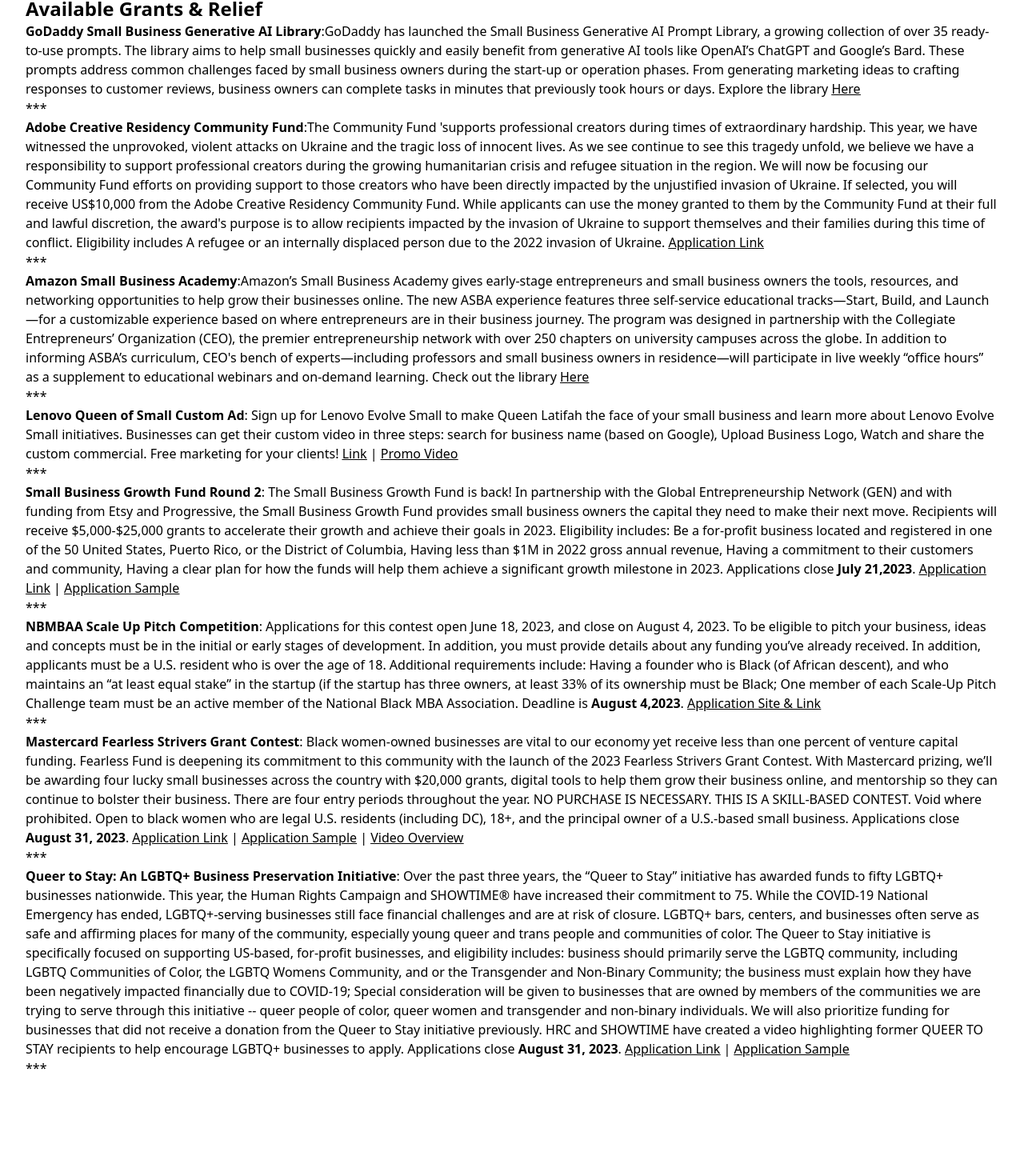
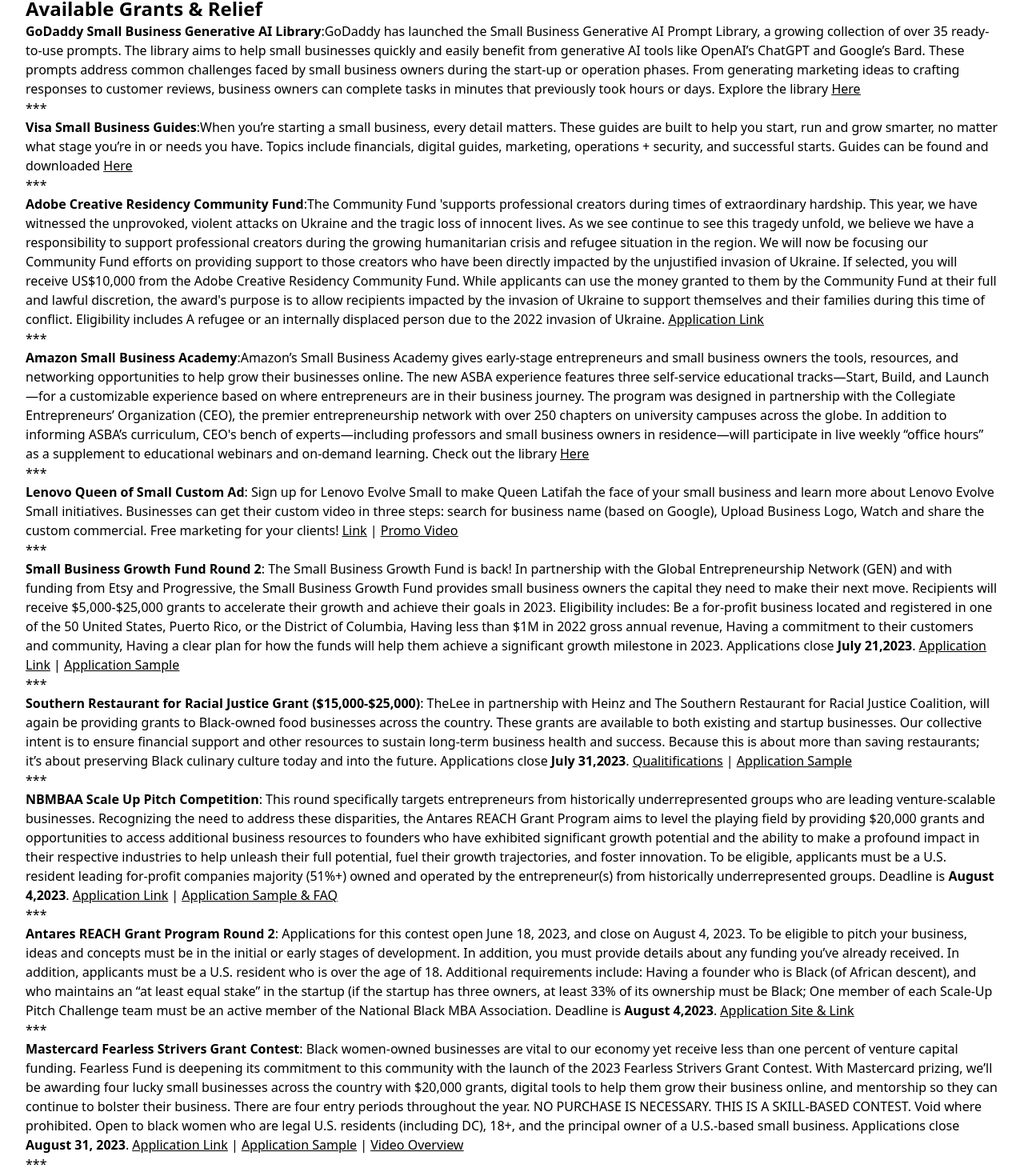
Before and after one commit to ericagirges/cnpp-website, a Next.js app in the folder app/: page /components/ResourcesContent in a window 1280 px wide. Shown: the part 1165-2635 px from the top of the page at 80% size. Built offline with nearby package versions, Linux system fonts and the light colour scheme.

Commit message:
Update ResourcesContent.js

```diff
--- a/app/pages/components/ResourcesContent.js
+++ b/app/pages/components/ResourcesContent.js
@@ -47,6 +47,8 @@ const TextComponent = () => (
     </h2>
 <p><b>GoDaddy Small Business Generative AI Library</b>:GoDaddy has launched the Small Business Generative AI Prompt Library, a growing collection of over 35 ready-to-use prompts. The library aims to help small businesses quickly and easily benefit from generative AI tools like OpenAI’s ChatGPT and Google’s Bard. These prompts address common challenges faced by small business owners during the start-up or operation phases. From generating marketing ideas to crafting responses to customer reviews, business owners can complete tasks in minutes that previously took hours or days. Explore the library <u><a href="https://www.godaddy.com/garage/ai-prompts-for-small-business/">Here</a></u></p>
 <p>*** </p>
+<p><b>Visa Small Business Guides</b>:When you’re starting a small business, every detail matters. These guides are built to help you start, run and grow smarter, no matter what stage you’re in or needs you have. Topics include financials, digital guides, marketing, operations + security, and successful starts. Guides can be found and downloaded <u><a href="https://usa.visa.com/run-your-business/small-business-tools/topics/small-business-guides-hub.html">Here</a></u></p>
+<p>*** </p>
 <p><b>Adobe Creative Residency Community Fund</b>:The Community Fund 'supports professional creators during times of extraordinary hardship. This year, we have witnessed the unprovoked, violent attacks on Ukraine and the tragic loss of innocent lives. As we see continue to see this tragedy unfold, we believe we have a responsibility to support professional creators during the growing humanitarian crisis and refugee situation in the region. We will now be focusing our Community Fund efforts on providing support to those creators who have been directly impacted by the unjustified invasion of Ukraine. If selected, you will receive US$10,000 from the Adobe Creative Residency Community Fund. While applicants can use the money granted to them by the Community Fund at their full and lawful discretion, the award's purpose is to allow recipients impacted by the invasion of Ukraine to support themselves and their families during this time of conflict. Eligibility includes A refugee or an internally displaced person due to the 2022 invasion of Ukraine. <u><a href="https://airtable.com/shrQcxbTY68b8hWhq/">Application Link</a></u></p>
 <p>*** </p>
 <p><b>Amazon Small Business Academy</b>:Amazon’s Small Business Academy gives early-stage entrepreneurs and small business owners the tools, resources, and networking opportunities to help grow their businesses online. The new ASBA experience features three self-service educational tracks—Start, Build, and Launch—for a customizable experience based on where entrepreneurs are in their business journey. The program was designed in partnership with the Collegiate Entrepreneurs’ Organization (CEO), the premier entrepreneurship network with over 250 chapters on university campuses across the globe. In addition to informing ASBA’s curriculum, CEO's bench of experts—including professors and small business owners in residence—will participate in live weekly “office hours” as a supplement to educational webinars and on-demand learning. Check out the library  <u><a href="https://www.smallbusiness.amazon/">Here</a></u></p>
@@ -55,7 +57,11 @@ const TextComponent = () => (
 <p>*** </p>
 <p><b>Small Business Growth Fund Round 2</b>: The Small Business Growth Fund is back! In partnership with the Global Entrepreneurship Network (GEN) and with funding from Etsy and Progressive, the Small Business Growth Fund provides small business owners the capital they need to make their next move. Recipients will receive $5,000-$25,000 grants to accelerate their growth and achieve their goals in 2023. Eligibility includes: Be a for-profit business located and registered in one of the 50 United States, Puerto Rico, or the District of Columbia, Having less than $1M in 2022 gross annual revenue, Having a commitment to their customers and community, Having a clear plan for how the funds will help them achieve a significant growth milestone in 2023. Applications close <b>July 21,2023</b>. <u><a href="https://helloalice.com/grants/sbgf">Application Link</a></u> | <u><a href="https://rescue.box.com/s/imcdsgtawdcvv91y7eppzx0djtylrmxc">Application Sample</a></u></p>
 <p>*** </p>
-<p><b>NBMBAA Scale Up Pitch Competition</b>: Applications for this contest open June 18, 2023, and close on August 4, 2023. To be eligible to pitch your business, ideas and concepts must be in the initial or early stages of development. In addition, you must provide details about any funding you’ve already received.  In addition, applicants must be a U.S. resident who is over the age of 18. Additional requirements include: Having a founder who is Black (of African descent), and who maintains an “at least equal stake” in the startup (if the startup has three owners, at least 33% of its ownership must be Black; One member of each Scale-Up Pitch Challenge team must be an active member of the National Black MBA Association. Deadline is <b>August 4,2023</b>. <u><a href="https://nbmbaa.org/scale-up-pitch-challenge/">Application Site & Link</a></u></p>
+<p><b>Southern Restaurant for Racial Justice Grant ($15,000-$25,000)</b>: TheLee in partnership with Heinz and The Southern Restaurant for Racial Justice Coalition, will again be providing grants to Black-owned food businesses across the country. These grants are available to both existing and startup businesses. Our collective intent is to ensure financial support and other resources to sustain long-term business health and success. Because this is about more than saving restaurants; it’s about preserving Black culinary culture today and into the future. Applications close <b>July 31,2023</b>. <u><a href="https://rescue.box.com/s/citxma6xmisazqsnnmxqsw2xgrzmm4ki">Qualitifications</a></u> | <u><a href="https://rescue.box.com/s/jspkpajp6f7gptcn7obz1snauf47ana5">Application Sample</a></u></p>
+<p>*** </p>
+<p><b>NBMBAA Scale Up Pitch Competition</b>: This round specifically targets entrepreneurs from historically underrepresented groups who are leading venture-scalable businesses. Recognizing the need to address these disparities, the Antares REACH Grant Program aims to level the playing field by providing $20,000 grants and opportunities to access additional business resources to founders who have exhibited significant growth potential and the ability to make a profound impact in their respective industries to help unleash their full potential, fuel their growth trajectories, and foster innovation. To be eligible, applicants must be a U.S. resident leading for-profit companies majority (51%+) owned and operated by the entrepreneur(s) from historically underrepresented groups. Deadline is <b>August 4,2023</b>. <u><a href="https://helloalice.com/grants/antares-capital/">Application Link</a></u> | <u><a href="https://rescue.box.com/s/5z3ey52c0hfjwatzty4ni36mkrve3wxt">Application Sample & FAQ</a></u></p>
+<p>*** </p>
+<p><b>Antares REACH Grant Program Round 2</b>: Applications for this contest open June 18, 2023, and close on August 4, 2023. To be eligible to pitch your business, ideas and concepts must be in the initial or early stages of development. In addition, you must provide details about any funding you’ve already received.  In addition, applicants must be a U.S. resident who is over the age of 18. Additional requirements include: Having a founder who is Black (of African descent), and who maintains an “at least equal stake” in the startup (if the startup has three owners, at least 33% of its ownership must be Black; One member of each Scale-Up Pitch Challenge team must be an active member of the National Black MBA Association. Deadline is <b>August 4,2023</b>. <u><a href="https://nbmbaa.org/scale-up-pitch-challenge/">Application Site & Link</a></u></p>
 <p>*** </p>
 <p><b>Mastercard Fearless Strivers Grant Contest</b>: Black women-owned businesses are vital to our economy yet receive less than one percent of venture capital funding. Fearless Fund is deepening its commitment to this community with the launch of the 2023 Fearless Strivers Grant Contest. With Mastercard prizing, we’ll be awarding four lucky small businesses across the country with $20,000 grants, digital tools to help them grow their business online, and mentorship so they can continue to bolster their business. There are four entry periods throughout the year. NO PURCHASE IS NECESSARY. THIS IS A SKILL-BASED CONTEST. Void where prohibited. Open to black women who are legal U.S. residents (including DC), 18+, and the principal owner of a U.S.-based small business. Applications close <b>August 31, 2023</b>. <u><a href="https://fearlessfund.smapply.io/prog/2023_fearless_strivers_grant_contest/"> Application Link</a></u> | <u><a href="https://rescue.box.com/s/6q2co9zjjr358bpkta739xr6ccqeomw8">Application Sample</a></u> | <u><a href="https://youtu.be/1pa2GOa4RPA">Video Overview</a></u></p>
 <p>*** </p>
```
